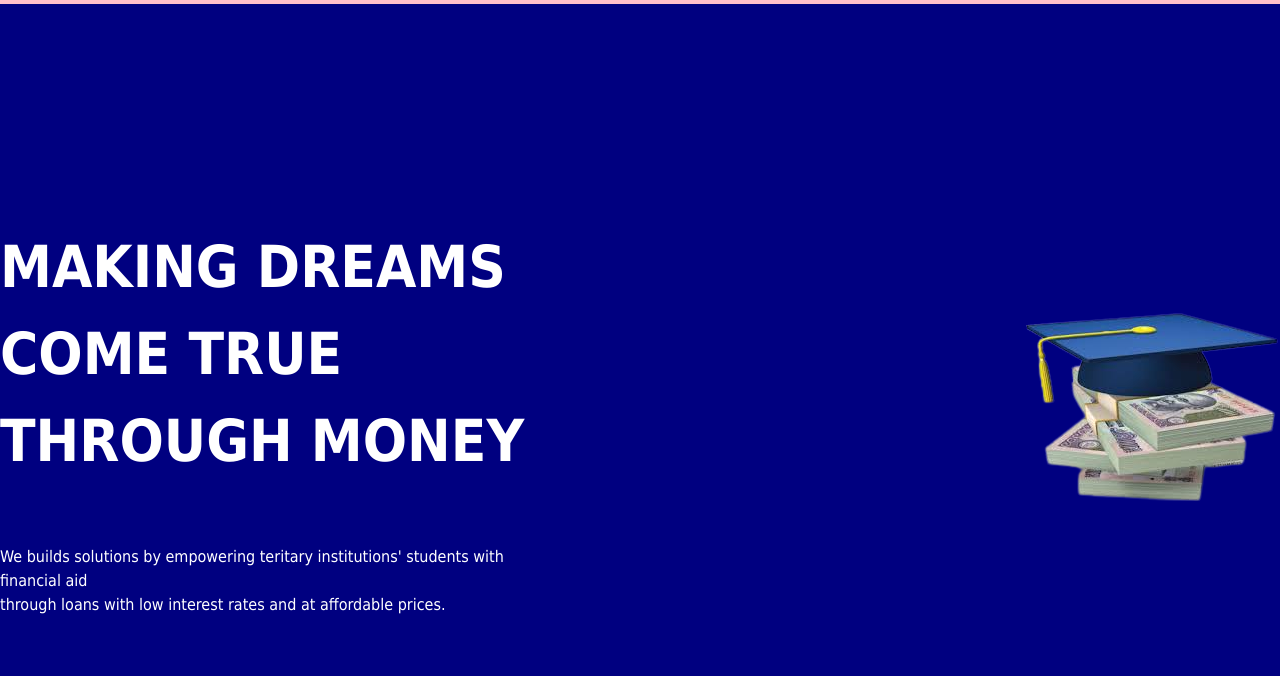
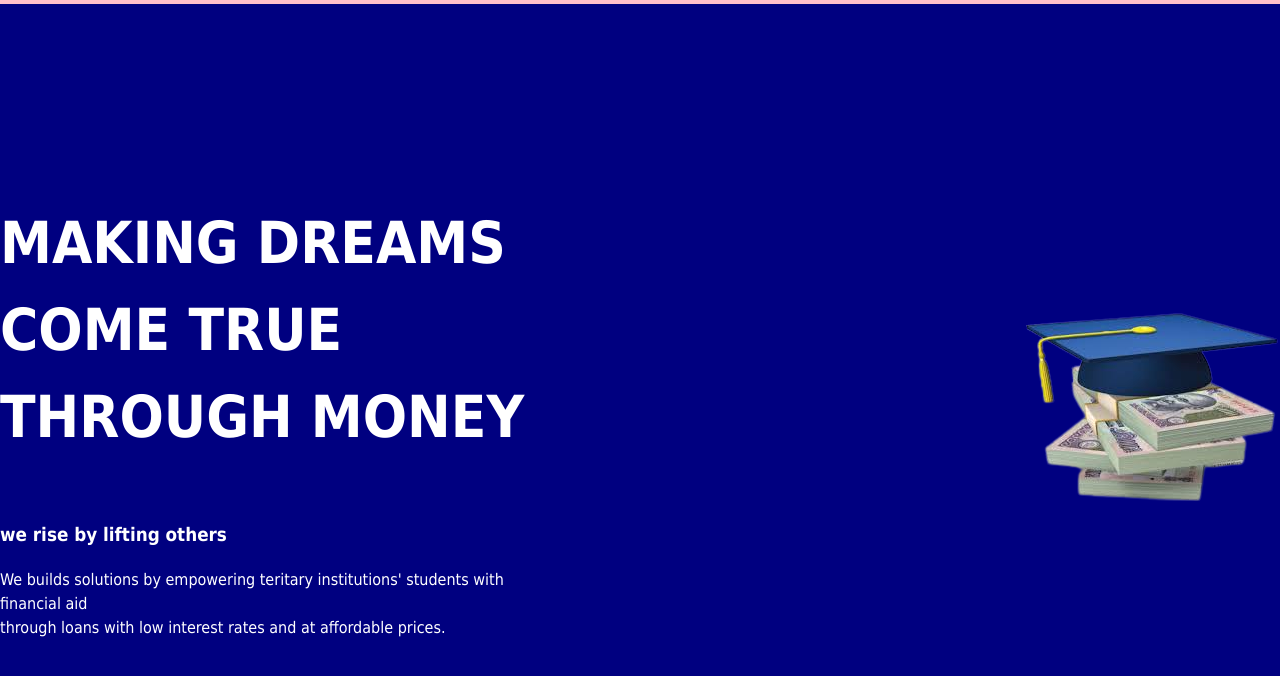
Before and after one commit to Andrewgatez/kesatothemoon, a plain HTML site: page index.html in a window 1280 px wide. Shown: the part 72-748 px from the top of the page. Drawn offline with Linux system fonts and the light colour scheme.

Commit message:
added h3

```diff
--- a/index.html
+++ b/index.html
@@ -25,6 +25,7 @@
         <section id="home">
             <div class="home-text">
                 <h1>Making dreams come true through money</h1>
+                <h3>we rise by lifting others</h3>
                 <p>We builds solutions by empowering teritary institutions' students with financial aid<br> through loans with low interest rates and at affordable prices.</p>
             </div>
             <div class="grad"></div>
```
